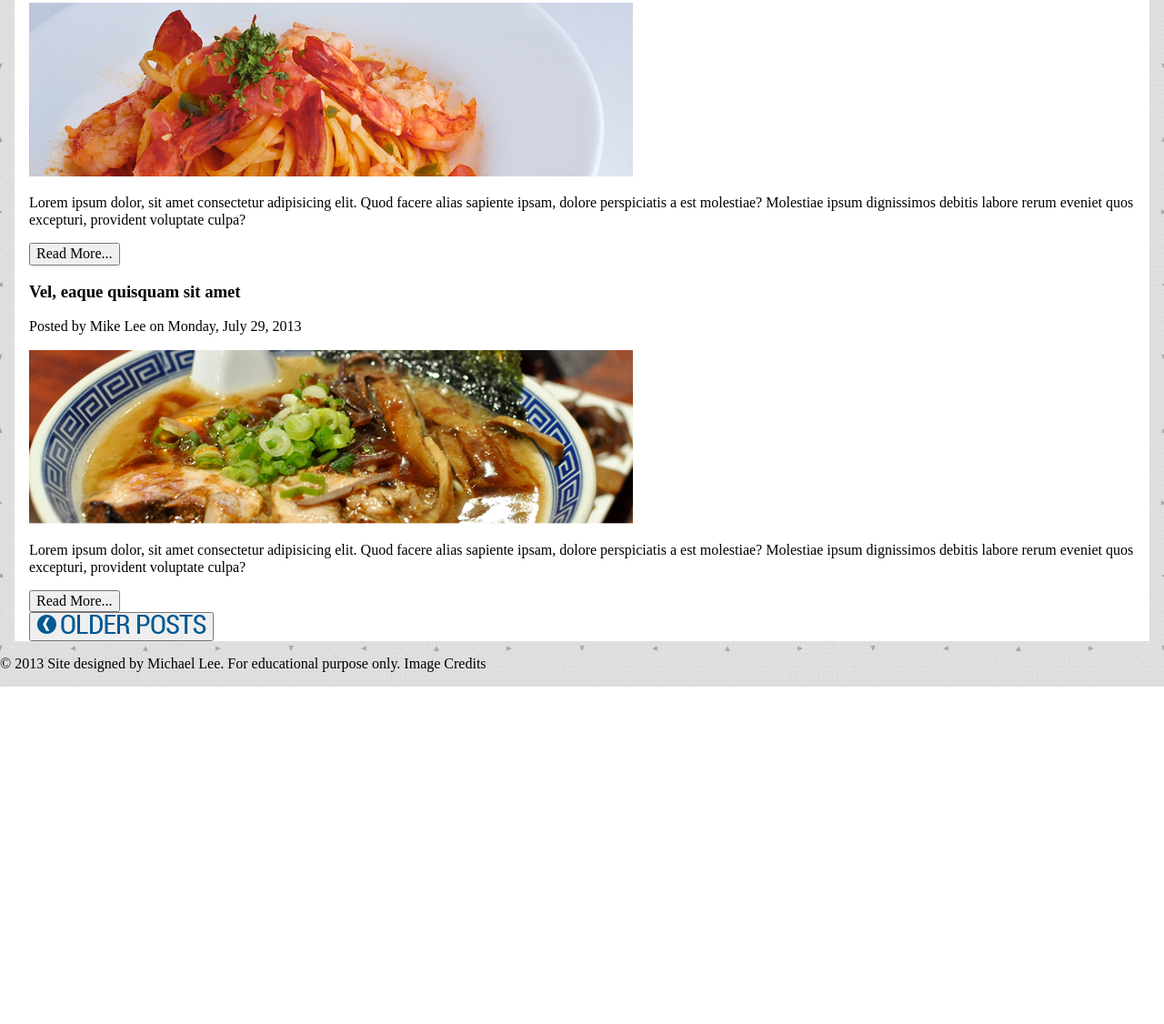
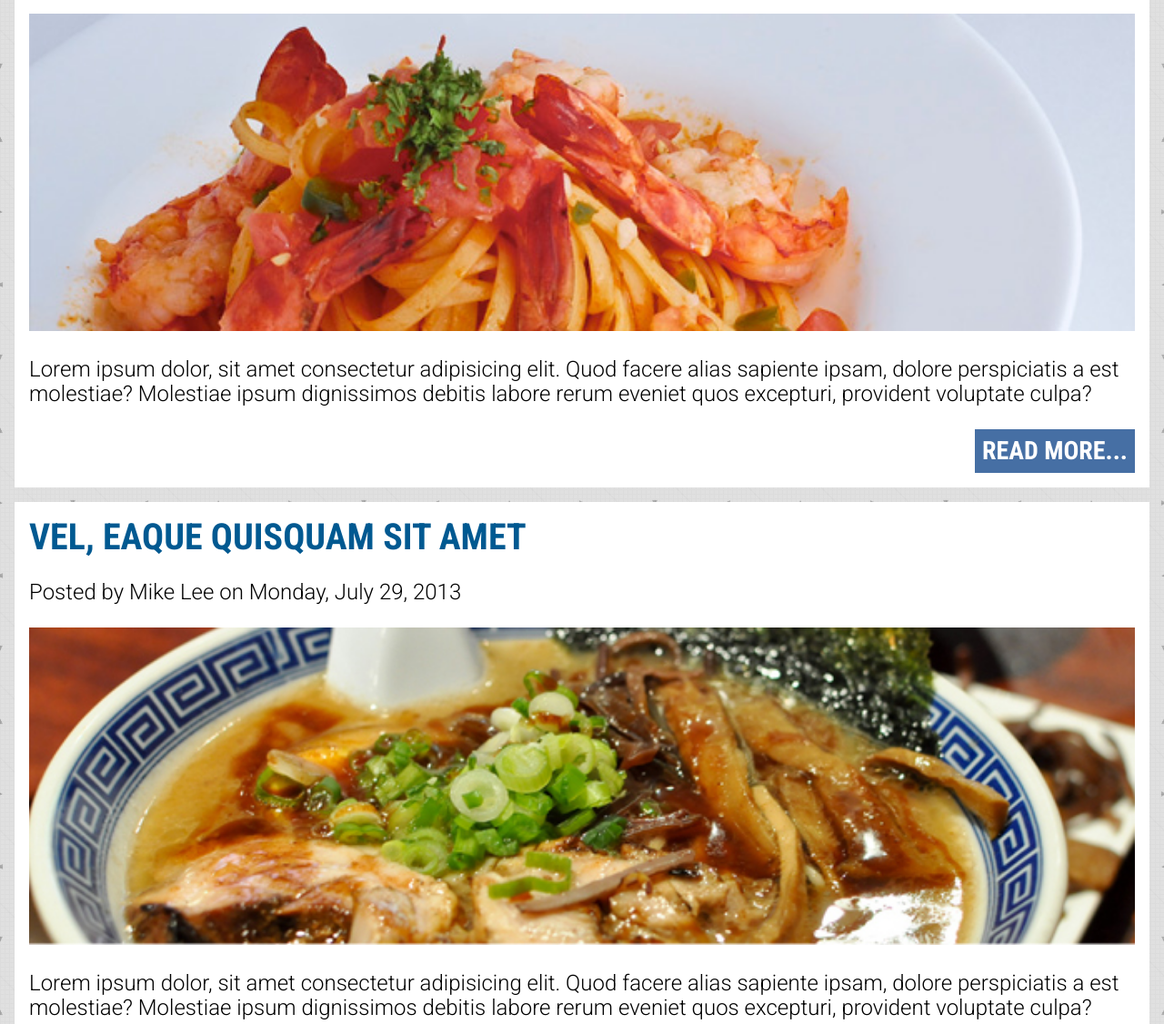
Before and after one commit to happymeal808/web-dev-2, a plain HTML site: page index.html in a window 1280 px wide. Shown: the part 2087-3213 px from the top of the page at 91% size. Before the commit the page ends 2842 px from the top, so only its background shows below. Drawn offline with Linux system fonts and the light colour scheme.

Commit message:
styled blog posts, updated readme and some vars

```diff
--- a/index.html
+++ b/index.html
@@ -106,24 +106,24 @@
 
         <section class="blog-posts">
             <h2>Blog Posts</h2>
-            <article class="shrimp-poster">
+            <article class="shrimp-post">
                 <h3>Lorem ipsum dolor sit amet</h3>
-                <p>Posted by Mike Lee on Sunday, August 25, 2013</p>
+                <p class="article-desc">Posted by Mike Lee on Sunday, August 25, 2013</p>
                 <img src="images/pasta.jpg" alt="Shrimp Pasta on a plate">
-                <section class="shrimp-info">
-                    <p>Lorem ipsum dolor, sit amet consectetur adipisicing elit. Quod facere alias sapiente ipsam, dolore perspiciatis a est molestiae? Molestiae ipsum dignissimos debitis labore rerum eveniet quos excepturi, provident voluptate culpa?</p>
-                    <button class="read-more" type="button">Read More...</button>
-                </section>
+                <p class="article-info">Lorem ipsum dolor, sit amet consectetur adipisicing elit. Quod facere alias sapiente ipsam, dolore perspiciatis a est molestiae? Molestiae ipsum dignissimos debitis labore rerum eveniet quos excepturi, provident voluptate culpa?</p>
+                <div class="read-more-btn">
+                    <button class="read-more">Read More...</button>
+                </div>
             </article>
 
-            <article class="ramen-poster">
+            <article class="ramen-post">
                 <h3>Vel, eaque quisquam sit amet</h3>
-                <p>Posted by Mike Lee on Monday, July 29, 2013</p>
+                <p class="article-desc">Posted by Mike Lee on Monday, July 29, 2013</p>
                 <img src="images/ramen.jpg" alt="Ramen noodles with broth">
-                <section class="Ramen-info">
-                    <p>Lorem ipsum dolor, sit amet consectetur adipisicing elit. Quod facere alias sapiente ipsam, dolore perspiciatis a est molestiae? Molestiae ipsum dignissimos debitis labore rerum eveniet quos excepturi, provident voluptate culpa?</p>
+                <p class="article-info">Lorem ipsum dolor, sit amet consectetur adipisicing elit. Quod facere alias sapiente ipsam, dolore perspiciatis a est molestiae? Molestiae ipsum dignissimos debitis labore rerum eveniet quos excepturi, provident voluptate culpa?</p>
+                <div class="read-more-btn">
                     <button class="read-more">Read More...</button>
-                </section>
+                </div>
             </article>
 
             <button class="older-posts" type="button"><img src="images/previous-btn.png" alt="older-posts"></button>
--- a/scss/_blog-posts.scss
+++ b/scss/_blog-posts.scss
@@ -1,7 +1,61 @@
 @use 'vars' as *;
 
 .blog-posts{
-    background-color: $section-background;
-    margin: 0 1rem;
-    padding: 0 1rem;
+
+    article{
+        display: block;
+        background-color: $section-background;
+        margin: 0 1rem 1rem 1rem;
+        padding: 1rem;
+        height: fit-content;
+        width: auto;
+
+        img{
+            width: 100rem;
+        }
+
+        .read-more-btn{
+            text-align: right;
+
+            .read-more{
+                border:none;
+                text-transform: uppercase;
+                font-size: clamp(1.25rem, 2.5vw, 1.75rem);
+                padding: 0.5rem;
+                font-family: $heading-font;
+                font-weight: 600;
+                color: $header-font-color;
+                background-color: $footer-background;
+            };
+        }
+    };
+
+    h2{
+        font-size: 0;
+        visibility: hidden;
+    };
+
+    h3{
+        font-family: $heading-font;
+        text-transform: uppercase;
+        color: $heading-2-background;
+        font-size: clamp(2rem,4vw,2.5rem);
+        margin: 0;
+    };
+
+    h3{
+        font-weight: 600;
+    };
+
+    p{
+        font-family: $body-font;
+        font-size: clamp(1rem, 2vw, 1.5rem);
+        font-weight: 500;
+    };
+    .older-posts{
+        border: none;
+        background-color: transparent;
+        padding: 0.5rem;
+        margin-left: 0.5rem;
+    };
 }
--- a/scss/_vars.scss
+++ b/scss/_vars.scss
@@ -4,10 +4,11 @@
 // color palette
 $heading-1-background: #f9f9f9;
 $heading-2-background: #005991;
+$gallery-heading-bg: #0000007e;
 $header-font-color: #FFFFFF;
-$navbar-background: #1A71A9;
+$navbar-background: #466fa4;
 $section-background: #FFFFFF;
-$footer-background: #005991;
+$footer-background: #466fa4;
 
 // fonts
 $nav-font: "Roboto Condensed", san-serif;
```
Also changed, not shown: styles/styles.css, 2 other files.
